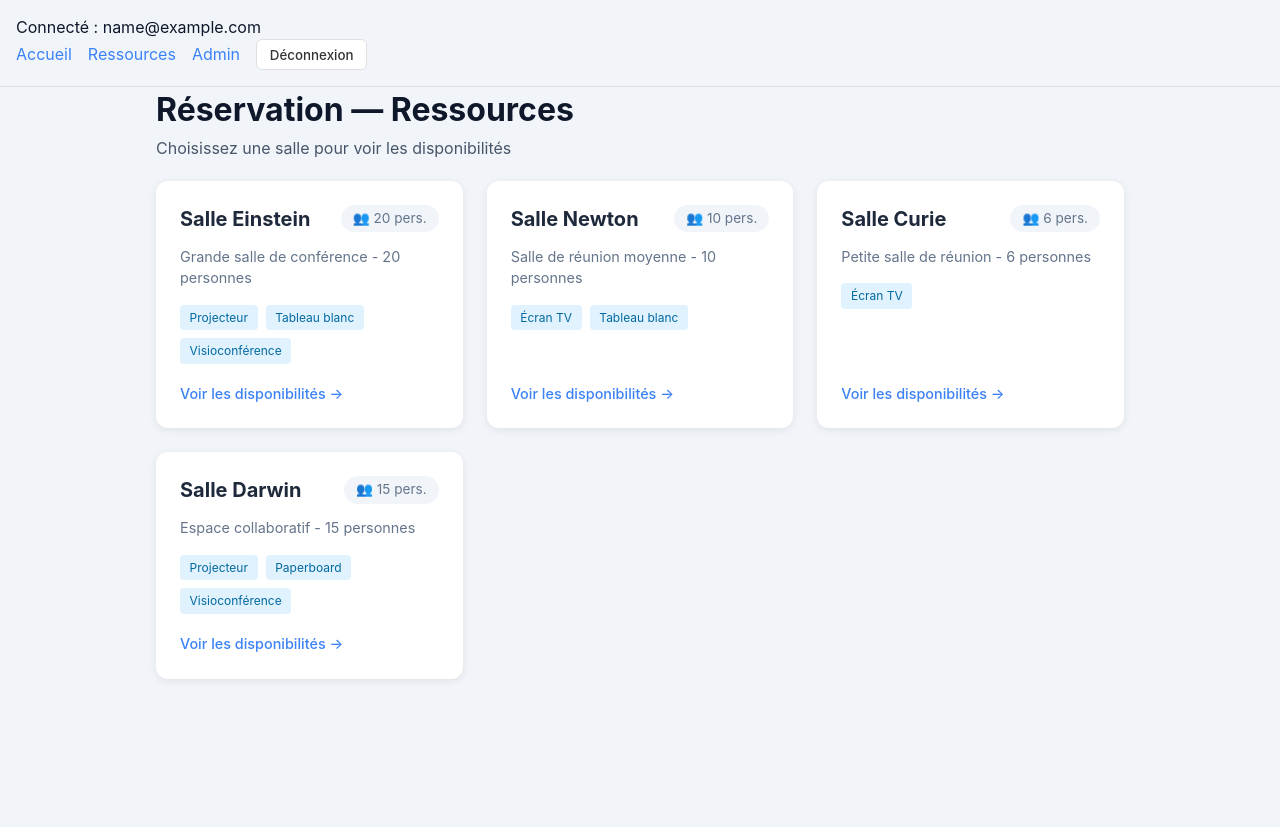
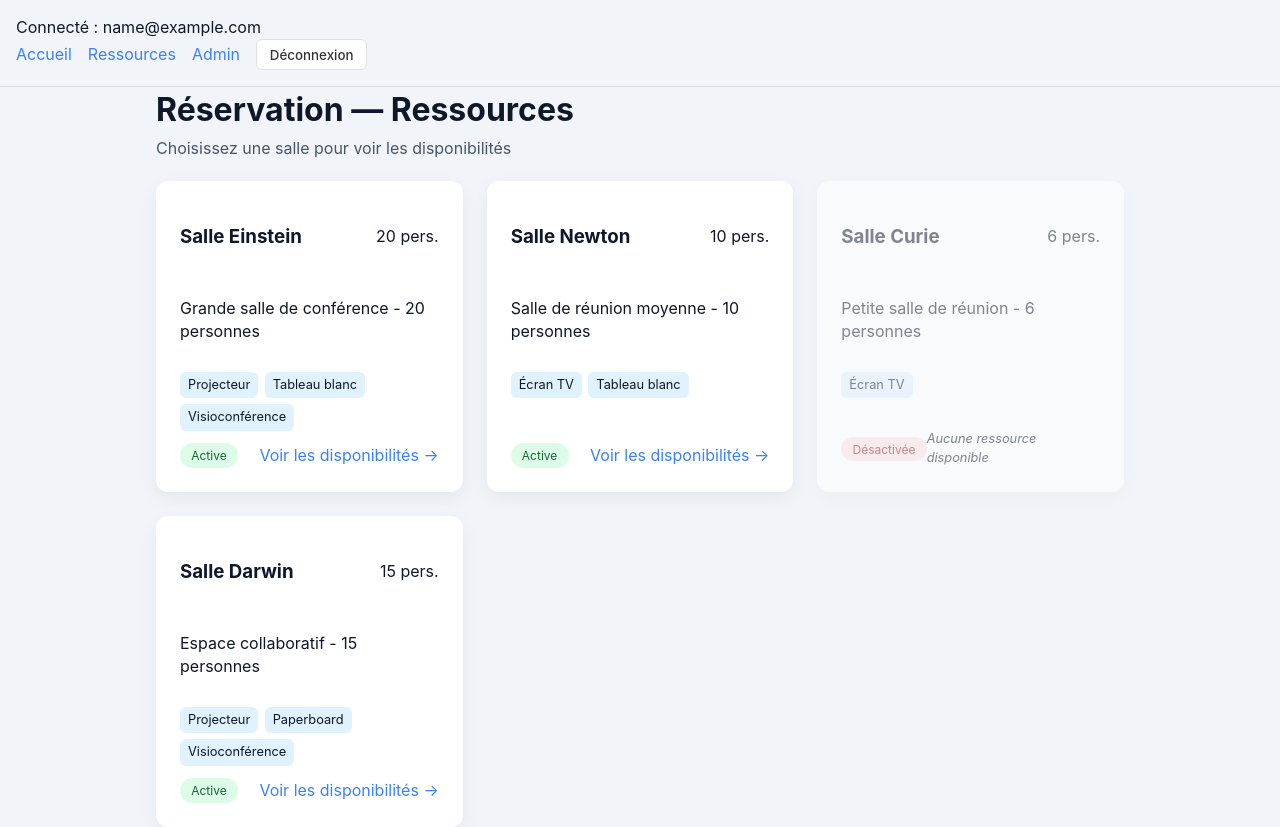
Before and after one commit to Zen53/reservation_app, a React (Vite) app: page / in a window 1280 px wide. Before the commit the page ends 800 px from the top, so only its background shows below. Built offline with nearby package versions, Linux system fonts and the light colour scheme; sample sign-in values are in the browser's storage.

Commit message:
feat: gestion des ressources (UI, activation admin, états)

```diff
--- a/src/api/mockData.js
+++ b/src/api/mockData.js
@@ -10,28 +10,32 @@ export const resources = [
     name: "Salle Einstein",
     description: "Grande salle de conférence - 20 personnes",
     capacity: 20,
-    equipment: ["Projecteur", "Tableau blanc", "Visioconférence"]
+    equipment: ["Projecteur", "Tableau blanc", "Visioconférence"],
+    active: true
   },
   {
     id: 2,
     name: "Salle Newton",
     description: "Salle de réunion moyenne - 10 personnes",
     capacity: 10,
-    equipment: ["Écran TV", "Tableau blanc"]
+    equipment: ["Écran TV", "Tableau blanc"],
+    active: true
   },
   {
     id: 3,
     name: "Salle Curie",
     description: "Petite salle de réunion - 6 personnes",
     capacity: 6,
-    equipment: ["Écran TV"]
+    equipment: ["Écran TV"],
+    active: false // ressource désactivée (cas de test)
   },
   {
     id: 4,
     name: "Salle Darwin",
     description: "Espace collaboratif - 15 personnes",
     capacity: 15,
-    equipment: ["Projecteur", "Paperboard", "Visioconférence"]
+    equipment: ["Projecteur", "Paperboard", "Visioconférence"],
+    active: true
   }
 ];
 
--- a/src/components/ResourceCard/ResourceCard.css
+++ b/src/components/ResourceCard/ResourceCard.css
@@ -1,73 +1,62 @@
 .resource-card {
   background: white;
+  padding: 1.5rem;
   border-radius: 12px;
-  padding: 1.5rem;
-  box-shadow: 0 2px 8px rgba(0, 0, 0, 0.08);
-  transition: transform 0.2s, box-shadow 0.2s;
+  box-shadow: 0 6px 18px rgba(0,0,0,0.06);
   display: flex;
   flex-direction: column;
   gap: 0.75rem;
 }
 
-.resource-card:hover {
-  transform: translateY(-2px);
-  box-shadow: 0 4px 16px rgba(0, 0, 0, 0.12);
+.resource-card.inactive {
+  opacity: 0.5;
 }
 
 .resource-card__header {
   display: flex;
   justify-content: space-between;
-  align-items: flex-start;
-  gap: 1rem;
-}
-
-.resource-card__title {
-  margin: 0;
-  font-size: 1.25rem;
-  color: #1e293b;
-}
-
-.resource-card__capacity {
-  font-size: 0.85rem;
-  color: #64748b;
-  white-space: nowrap;
-  background: #f1f5f9;
-  padding: 0.25rem 0.75rem;
-  border-radius: 20px;
-}
-
-.resource-card__description {
-  color: #64748b;
-  font-size: 0.9rem;
-  margin: 0;
-  line-height: 1.5;
+  align-items: center;
 }
 
 .resource-card__equipment {
   display: flex;
   flex-wrap: wrap;
-  gap: 0.5rem;
-  margin-top: 0.25rem;
+  gap: 0.4rem;
 }
 
-.resource-card__tag {
+.tag {
   background: #e0f2fe;
-  color: #0369a1;
-  font-size: 0.75rem;
-  padding: 0.25rem 0.6rem;
-  border-radius: 4px;
+  padding: 0.25rem 0.5rem;
+  border-radius: 6px;
+  font-size: 0.8rem;
 }
 
-.resource-card__link {
-  color: #3b82f6;
-  text-decoration: none;
-  font-weight: 500;
-  font-size: 0.9rem;
+.resource-card__footer {
+  display: flex;
+  justify-content: space-between;
+  align-items: center;
   margin-top: auto;
-  padding-top: 0.5rem;
-  transition: color 0.2s;
 }
 
-.resource-card__link:hover {
-  color: #1d4ed8;
+.badge {
+  border: none;
+  border-radius: 999px;
+  padding: 0.3rem 0.7rem;
+  font-size: 0.75rem;
+  cursor: pointer;
 }
+
+.badge.on {
+  background: #dcfce7;
+  color: #166534;
+}
+
+.badge.off {
+  background: #fee2e2;
+  color: #991b1b;
+}
+
+.disabled-text {
+  font-size: 0.8rem;
+  font-style: italic;
+}
--- a/src/components/ResourceCard/ResourceCard.jsx
+++ b/src/components/ResourceCard/ResourceCard.jsx
@@ -1,37 +1,50 @@
-import { Link } from 'react-router-dom';
-import './ResourceCard.css';
+import { Link } from "react-router-dom";
+import { useAuth } from "../../auth/useAuth";
+import "./ResourceCard.css";
 
-/**
- * Composant ResourceCard
- * Affiche une carte pour une ressource (salle)
- */
-const ResourceCard = ({ resource }) => {
-  const { id, name, description, capacity, equipment } = resource;
+const ResourceCard = ({ resource, onToggleActive }) => {
+  const { user } = useAuth();
+  const isAdmin = user?.role === "admin";
+  const isInactive = resource.active === false;
+
+  const handleToggle = (e) => {
+    e.stopPropagation();
+    onToggleActive(resource.id);
+  };
 
   return (
-    <div className="resource-card">
+    <div className={`resource-card ${isInactive ? "inactive" : ""}`}>
       <div className="resource-card__header">
-        <h3 className="resource-card__title">{name}</h3>
-        <span className="resource-card__capacity">
-          👥 {capacity} pers.
-        </span>
+        <h3>{resource.name}</h3>
+        <span>{resource.capacity} pers.</span>
       </div>
 
-      <p className="resource-card__description">{description}</p>
+      <p>{resource.description}</p>
 
-      {equipment && equipment.length > 0 && (
       <div className="resource-card__equipment">
-          {equipment.map((item, index) => (
-            <span key={index} className="resource-card__tag">
-              {item}
-            </span>
+        {resource.equipment.map((eq, i) => (
+          <span key={i} className="tag">{eq}</span>
         ))}
       </div>
+
+      <div className="resource-card__footer">
+        {isAdmin && (
+          <button
+            className={`badge ${isInactive ? "off" : "on"}`}
+            onClick={handleToggle}
+          >
+            {isInactive ? "Désactivée" : "Active"}
+          </button>
         )}
 
-      <Link to={`/resources/${id}`} className="resource-card__link">
+        {!isInactive ? (
+          <Link to={`/resources/${resource.id}`}>
             Voir les disponibilités →
           </Link>
+        ) : (
+          <span className="disabled-text">Aucune ressource disponible</span>
+        )}
+      </div>
     </div>
   );
 };
--- a/src/components/ResourceList/ResourceList.jsx
+++ b/src/components/ResourceList/ResourceList.jsx
@@ -1,23 +1,27 @@
-import './ResourceList.css';
-import ResourceCard from '../ResourceCard/ResourceCard';
+import ResourceCard from "../ResourceCard/ResourceCard";
+import "./ResourceList.css";
 
-/**
- * Composant ResourceList
- * Affiche la liste des ressources sous forme de grille de cartes
- */
-const ResourceList = ({ resources }) => {
-  if (!resources || resources.length === 0) {
-    return (
-      <div className="resource-list--empty">
-        <p>Aucune ressource disponible pour le moment.</p>
-      </div>
+const ResourceList = ({ resources, setResources }) => {
+  const handleToggleActive = (id) => {
+    setResources(prev =>
+      prev.map(r =>
+        r.id === id ? { ...r, active: !r.active } : r
+      )
     );
+  };
+
+  if (!resources.length) {
+    return <p>Aucune ressource disponible</p>;
   }
 
   return (
     <div className="resource-list">
       {resources.map(resource => (
-        <ResourceCard key={resource.id} resource={resource} />
+        <ResourceCard
+          key={resource.id}
+          resource={resource}
+          onToggleActive={handleToggleActive}
+        />
       ))}
     </div>
   );
--- a/src/pages/HomePage/HomePage.jsx
+++ b/src/pages/HomePage/HomePage.jsx
@@ -6,6 +6,7 @@ import { getResources } from '../../api';
 import ResourceList from '../../components/ResourceList/ResourceList';
 import Loader from '../../components/Loader/Loader';
 import ErrorMessage from '../../components/ErrorMessage/ErrorMessage';
+
 import './HomePage.css';
 
 const HomePage = () => {
@@ -22,6 +23,8 @@ const HomePage = () => {
 
     const fetch = async () => {
       setLoading(true);
+      setError(null);
+
       const res = await getResources();
       if (!mounted) return;
 
@@ -30,7 +33,6 @@ const HomePage = () => {
         setResources([]);
       } else if (res.status === 200) {
         setResources(res.data || []);
-        setError(null);
       }
 
       setLoading(false);
@@ -40,7 +42,7 @@ const HomePage = () => {
     return () => { mounted = false; };
   }, [isAuthenticated]);
 
-  // CAS 1 — UTILISATEUR NON CONNECTÉ
+  /*CAS 1 — NON CONNECTÉ */
   if (!isAuthenticated) {
     return (
       <div className="page page--home">
@@ -60,7 +62,7 @@ const HomePage = () => {
     );
   }
 
-  // CAS 2 — UTILISATEUR CONNECTÉ
+  /*CAS 2 — CONNECTÉ*/
   return (
     <div className="page page--home">
       <header className="page__header">
@@ -77,7 +79,10 @@ const HomePage = () => {
       )}
 
       {!loading && !error && (
-        <ResourceList resources={resources} />
+        <ResourceList
+          resources={resources}
+          setResources={setResources}
+        />
       )}
     </div>
   );
--- a/src/pages/ResourcePage/ResourcePage.jsx
+++ b/src/pages/ResourcePage/ResourcePage.jsx
@@ -5,19 +5,23 @@ import {
   getResourceAvailabilities,
   createReservation
 } from '../../api';
+
 import Loader from '../../components/Loader/Loader';
 import ErrorMessage from '../../components/ErrorMessage/ErrorMessage';
 import AvailabilityList from '../../components/AvailabilityList/AvailabilityList';
 import ReservationForm from '../../components/ReservationForm/ReservationForm';
 import SuccessMessage from '../../components/SuccessMessage/SuccessMessage';
+
 import './ResourcePage.css';
 
 const ResourcePage = () => {
   const { id } = useParams();
+
   const [resource, setResource] = useState(null);
   const [availabilities, setAvailabilities] = useState([]);
   const [loading, setLoading] = useState(true);
   const [error, setError] = useState(null);
+
   const [selectedSlot, setSelectedSlot] = useState(null);
   const [isSubmitting, setIsSubmitting] = useState(false);
   const [submitErrorStatus, setSubmitErrorStatus] = useState(null);
@@ -25,8 +29,11 @@ const ResourcePage = () => {
 
   useEffect(() => {
     let mounted = true;
+
     const fetch = async () => {
       setLoading(true);
+      setError(null);
+
       const resResource = await getResourceById(id);
       if (!mounted) return;
 
@@ -38,6 +45,12 @@ const ResourcePage = () => {
 
       if (resResource.status === 404) {
         setError('Ressource inexistante');
+        setLoading(false);
+        return;
+      }
+
+      if (resResource.data.active === false) {
+        setError('Cette ressource est actuellement désactivée');
         setLoading(false);
         return;
       }
@@ -74,7 +87,7 @@ const ResourcePage = () => {
     setSubmitErrorStatus(null);
 
     const payload = {
-      resourceId: parseInt(id),
+      resourceId: parseInt(id, 10),
       date: selectedSlot.date,
       startTime: selectedSlot.startTime,
       endTime: selectedSlot.endTime
@@ -84,8 +97,16 @@ const ResourcePage = () => {
 
     if (res.status === 201) {
       setReservationId(res.data.id);
-      // Retirer le créneau réservé de la liste locale pour refléter l'état
-      setAvailabilities(prev => prev.filter(s => !(s.date === selectedSlot.date && s.startTime === selectedSlot.startTime && s.endTime === selectedSlot.endTime)));
+      setAvailabilities(prev =>
+        prev.filter(
+          s =>
+            !(
+              s.date === selectedSlot.date &&
+              s.startTime === selectedSlot.startTime &&
+              s.endTime === selectedSlot.endTime
+            )
+        )
+      );
       setSelectedSlot(null);
     } else if (res.status === 400) {
       setSubmitErrorStatus(400);
@@ -118,7 +139,9 @@ const ResourcePage = () => {
           <section className="resource-info">
             <h2>{resource.name}</h2>
             <p className="resource-desc">{resource.description}</p>
-            <p className="resource-meta">Capacité: {resource.capacity} — Équipements: {resource.equipment.join(', ')}</p>
+            <p className="resource-meta">
+              Capacité : {resource.capacity} — Équipements : {resource.equipment.join(', ')}
+            </p>
           </section>
 
           <aside className="resource-actions">
@@ -145,15 +168,15 @@ const ResourcePage = () => {
             )}
 
             {submitErrorStatus === 409 && (
-              <ErrorMessage message={"Ce créneau n'est plus disponible"} type="error" />
+              <ErrorMessage message="Ce créneau n'est plus disponible" type="error" />
             )}
 
             {submitErrorStatus === 400 && (
-              <ErrorMessage message={"Les informations fournies sont incorrectes"} type="error" />
+              <ErrorMessage message="Les informations fournies sont incorrectes" type="error" />
             )}
 
             {submitErrorStatus === 500 && (
-              <ErrorMessage message={"Une erreur est survenue, veuillez réessayer plus tard"} type="error" />
+              <ErrorMessage message="Une erreur est survenue, veuillez réessayer plus tard" type="error" />
             )}
           </aside>
         </div>
@@ -161,5 +184,8 @@ const ResourcePage = () => {
     </div>
   );
 };
+<Link to="/resources" className="back-link">
+  ← Retour à la liste
+</Link>
 
 export default ResourcePage;
```
Lines whose indentation alone changed are shown as unchanged.
